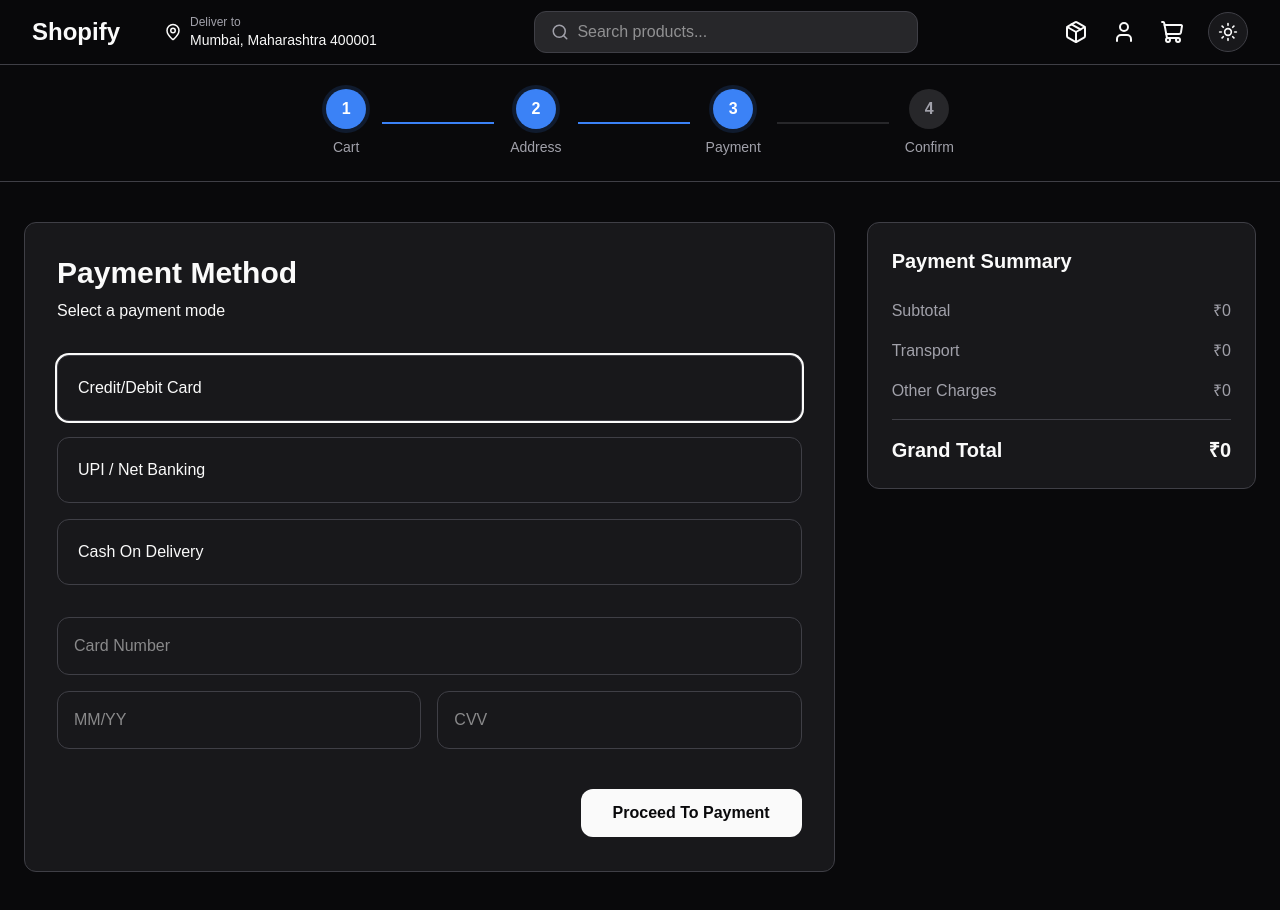
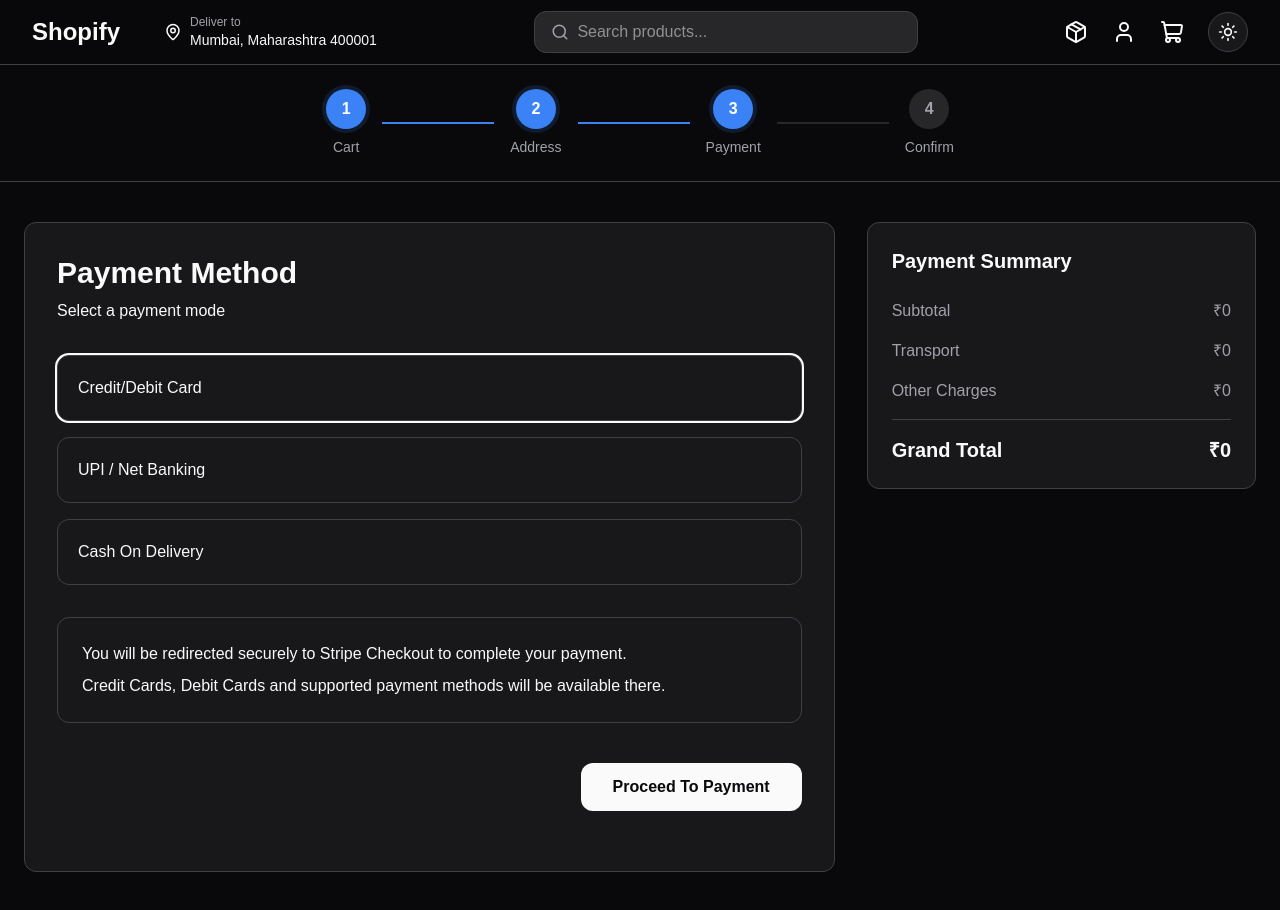
Before and after one commit to Noddy09032001/ECommerce-Practice, a Next.js app in the folder frontend/ecommerce/: page /checkout/payment in a window 1280 px wide. Built offline with nearby package versions, Linux system fonts and the light colour scheme.

Commit message:
Added api integrations for payment integrations with stripe and order creation

```diff
--- a/frontend/ecommerce/src/modules/checkout/components/Address.tsx
+++ b/frontend/ecommerce/src/modules/checkout/components/Address.tsx
@@ -114,11 +114,17 @@ const Address = () => {
 
     try {
       const response = await createOrder(reqBody) // calling the orders api
+      console.log(response)
+
+      const paymentItems = {
+        items: response.items,
+        orderId: response.orderId,
+      }
 
       // setting the response in the session storage
       sessionStorage.setItem(
         "currentOrder",
-        JSON.stringify(response.data)
+        JSON.stringify(paymentItems)  // setting the items in the session storage
       );
 
       router.push("/checkout/payment");  // routing to the payment page after the response
--- a/frontend/ecommerce/src/modules/checkout/components/Checkout.tsx
+++ b/frontend/ecommerce/src/modules/checkout/components/Checkout.tsx
@@ -1,11 +1,44 @@
 "use client";
+import { createPayment } from "@/src/common/api/paymentApiService";
 import CheckoutLayout from "@/src/common/components/checkout/CheckoutLayout";
+import { PaymentItem, PaymentRequest } from "@/src/common/types/payments";
 import { useRouter } from "next/navigation";
-import { useState } from "react";
+import { useEffect, useState } from "react";
 
 const Checkout = () => {
   const router = useRouter();
   const [paymentMode, setPaymentMode] = useState("CARD");
+
+  const [items, setItems] = useState<PaymentRequest[]>([]);
+  useEffect(() => {
+    const currentItems = sessionStorage.getItem("currentOrder"); // getting the items from the session storage
+    if (currentItems) {
+      const parsedItems = JSON.parse(currentItems); // parsing the items in the session storage
+      setItems(parsedItems);
+      console.log("Items from session storage:", parsedItems);
+    }
+  }, []);
+
+  // function to handle the stripe payment
+  const handleStripePayment = async () => {
+    try {
+
+      if (paymentMode === "CARD") {
+        const requestBody = items; // getting the request body
+        console.log("The request body: ", requestBody);
+        const response = await createPayment(requestBody); // calling the orders api
+        window.location.href = response;
+        return;
+
+      }
+
+      router.push("/checkout/payment"); // routing to the payment page after the response
+
+    } catch (error) {
+      alert("Unable to initiate payment.");
+      console.log(error);
+    }
+  };
 
   return (
     <CheckoutLayout currentStep="payment">
@@ -50,29 +83,20 @@ const Checkout = () => {
         </div>
 
         {paymentMode === "CARD" && (
-          <div className="mt-8 space-y-4">
-            <input
-              placeholder="Card Number"
-              className="w-full p-4 rounded-xl bg-card border border-default text-foreground placeholder:text-muted outline-none focus:ring-2 focus:ring-foreground/20"
-            />
+          <div className="mt-8 rounded-xl border border-default bg-card p-6">
+            <p className="text-foreground font-medium">
+              You will be redirected securely to Stripe Checkout to complete your payment.
+            </p>
 
-            <div className="grid grid-cols-2 gap-4">
-              <input
-                placeholder="MM/YY"
-                className="p-4 rounded-xl bg-card border border-default text-foreground placeholder:text-muted outline-none focus:ring-2 focus:ring-foreground/20"
-              />
-
-              <input
-                placeholder="CVV"
-                className="p-4 rounded-xl bg-card border border-default text-foreground placeholder:text-muted outline-none focus:ring-2 focus:ring-foreground/20"
-              />
-            </div>
+            <p className="mt-2 text-muted">
+              Credit Cards, Debit Cards and supported payment methods will be available there.
+            </p>
           </div>
         )}
 
         <div className="mt-10 flex justify-end">
           <button
-            onClick={() => router.push("/checkout/confirm")}
+            onClick={handleStripePayment}
             className="px-8 py-3 bg-foreground text-background rounded-xl font-semibold transition-all hover:opacity-90 cursor-pointer"
           >
             Proceed To Payment
```
